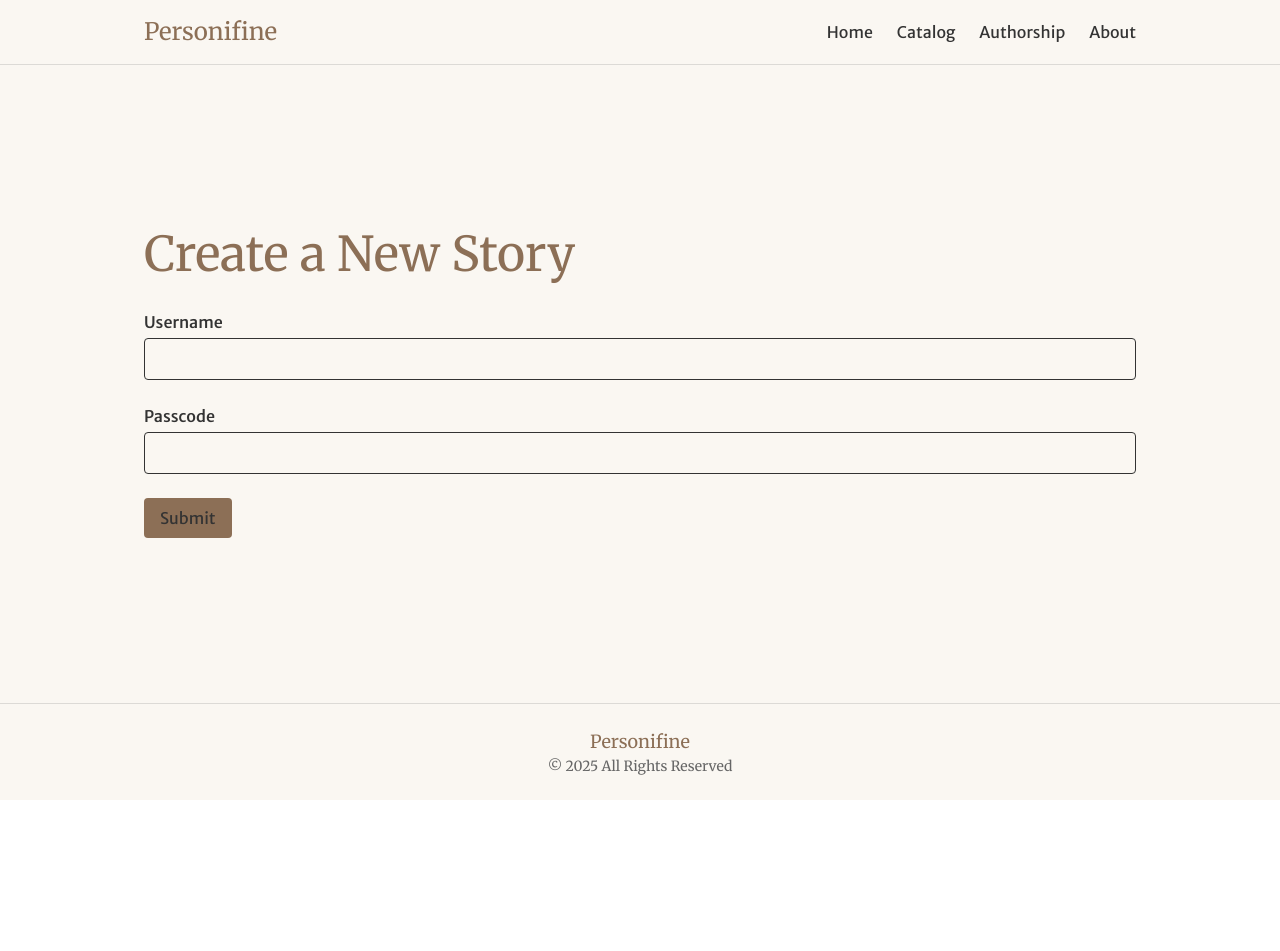
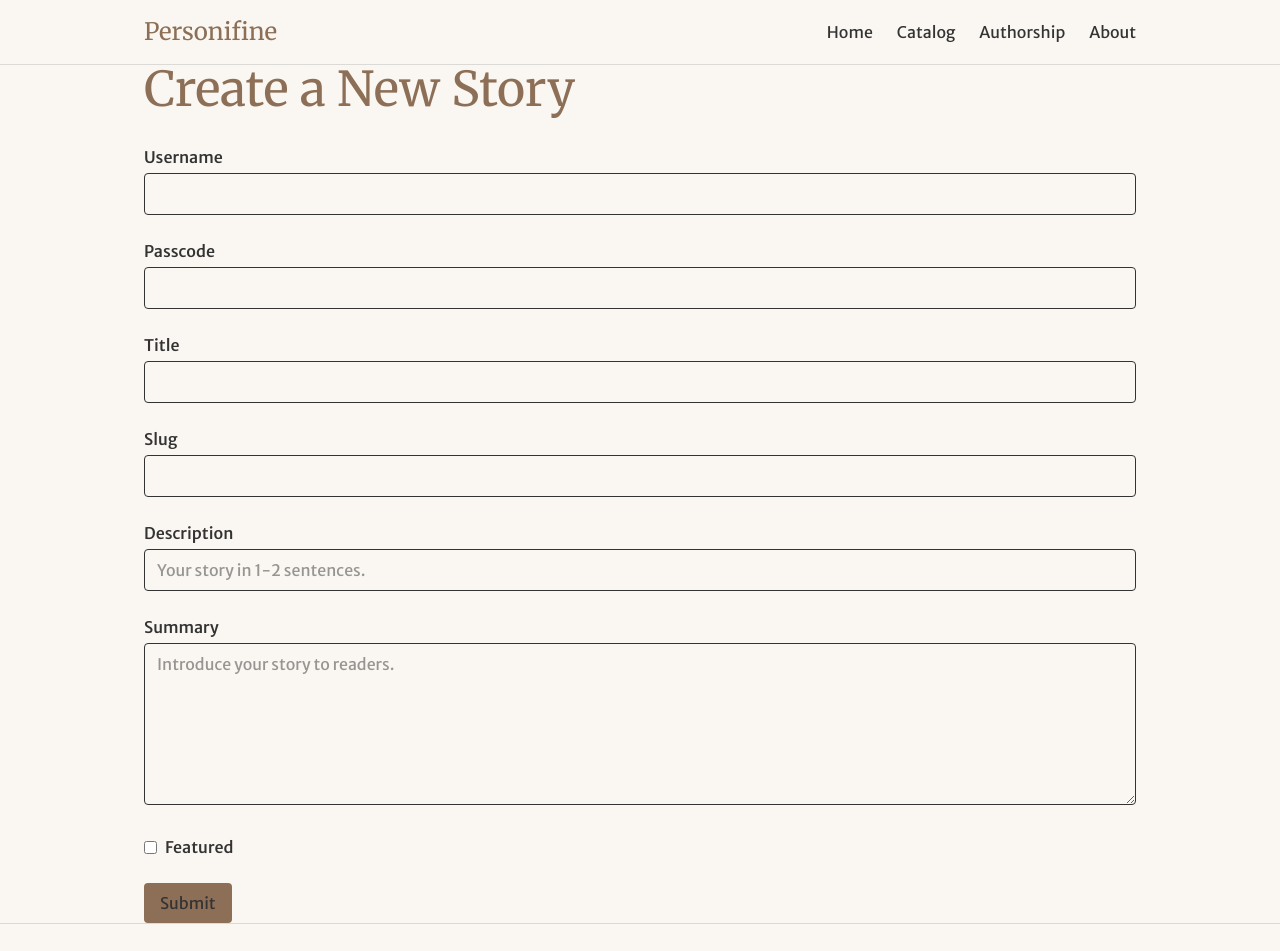
Before and after one commit to Wholesome100/personifine-writing, a Next.js app: page /catalog/new in a window 1280 px wide. Shown: the top 951 px of the page. Before the commit the page ends 800 px from the top, so only its background shows below. Built offline with nearby package versions, Linux system fonts and the light colour scheme.

Commit message:
complete create story function and set up page form

```diff
--- a/src/app/catalog/new/page.tsx
+++ b/src/app/catalog/new/page.tsx
@@ -15,14 +15,11 @@ async function createNewStory(formData: FormData) {
       [username],
     );
 
-    // Error if we return no users with the given username
-    if (dbHash.length != 1) {
+    if (dbHash.length !== 1) {
       throw new Error("Invalid Credentials.");
     }
 
     const match = await bcrypt.compare(passCode, dbHash[0]?.pass_code);
-
-    // Error if we have a mismatch between the given and hashed passcode
     if (!match) {
       throw new Error("Invalid Credentials.");
     }
@@ -32,12 +29,23 @@ async function createNewStory(formData: FormData) {
       [username],
     );
 
-    // Error if the user doesn't have the proper role
-    if (!["author", "admin"].includes(userData[0].role)){
-      throw new Error("Unauthorized Operation.")
+    if (!["author", "admin"].includes(userData[0].role)) {
+      throw new Error("Unauthorized Operation.");
     }
 
-    // Down here we need to insert the user id alongisde the form data into our stories
+    const title = formData.get("title") as string;
+    const slug = formData.get("slug") as string;
+    const description = formData.get("description") as string;
+    const summary = formData.get("summary") as string;
+    const featured = formData.get("featured") === "on";
+
+    await sql.query(
+      `INSERT INTO stories (user_id, title, slug, description, summary, featured)
+       VALUES ($1, $2, $3, $4, $5, $6)`,
+      [userData[0].user_id, title, slug, description, summary, featured],
+    );
+
+    console.log("Story created successfully.");
   } catch (err) {
     console.error("Error when creating new story:", err);
   }
@@ -58,6 +66,7 @@ export default async function NewStory() {
 
           {/* Form */}
           <form action={createNewStory} className="space-y-6">
+            {/* Username */}
             <div>
               <label className="block mb-1 font-medium" htmlFor="username">
                 Username
@@ -70,6 +79,8 @@ export default async function NewStory() {
                 className="w-full border rounded px-3 py-2"
               />
             </div>
+
+            {/* Passcode */}
             <div>
               <label className="block mb-1 font-medium" htmlFor="passcode">
                 Passcode
@@ -77,10 +88,79 @@ export default async function NewStory() {
               <input
                 id="passcode"
                 name="passcode"
+                type="password"
+                required
+                className="w-full border rounded px-3 py-2"
+              />
+            </div>
+
+            {/* Title */}
+            <div>
+              <label className="block mb-1 font-medium" htmlFor="title">
+                Title
+              </label>
+              <input
+                id="title"
+                name="title"
                 type="text"
                 required
                 className="w-full border rounded px-3 py-2"
               />
+            </div>
+
+            {/* Slug */}
+            <div>
+              <label className="block mb-1 font-medium" htmlFor="slug">
+                Slug
+              </label>
+              <input
+                id="slug"
+                name="slug"
+                type="text"
+                required
+                className="w-full border rounded px-3 py-2"
+              />
+            </div>
+
+            {/* Description (short tagline) */}
+            <div>
+              <label className="block mb-1 font-medium" htmlFor="description">
+                Description
+              </label>
+              <input
+                id="description"
+                name="description"
+                type="text"
+                className="w-full border rounded px-3 py-2"
+                placeholder="Your story in 1-2 sentences."
+              />
+            </div>
+
+            {/* Summary (longer overview) */}
+            <div>
+              <label className="block mb-1 font-medium" htmlFor="summary">
+                Summary
+              </label>
+              <textarea
+                id="summary"
+                name="summary"
+                rows={6}
+                className="w-full border rounded px-3 py-2"
+                placeholder="Introduce your story to readers."
+              />
+            </div>
+
+            {/* Featured */}
+            <div className="flex items-center">
+              <input
+                id="featured"
+                name="featured"
+                type="checkbox"
+                className="mr-2"
+              />
+              <label htmlFor="featured" className="font-medium">
+                Featured
+              </label>
             </div>
 
             <button
```
